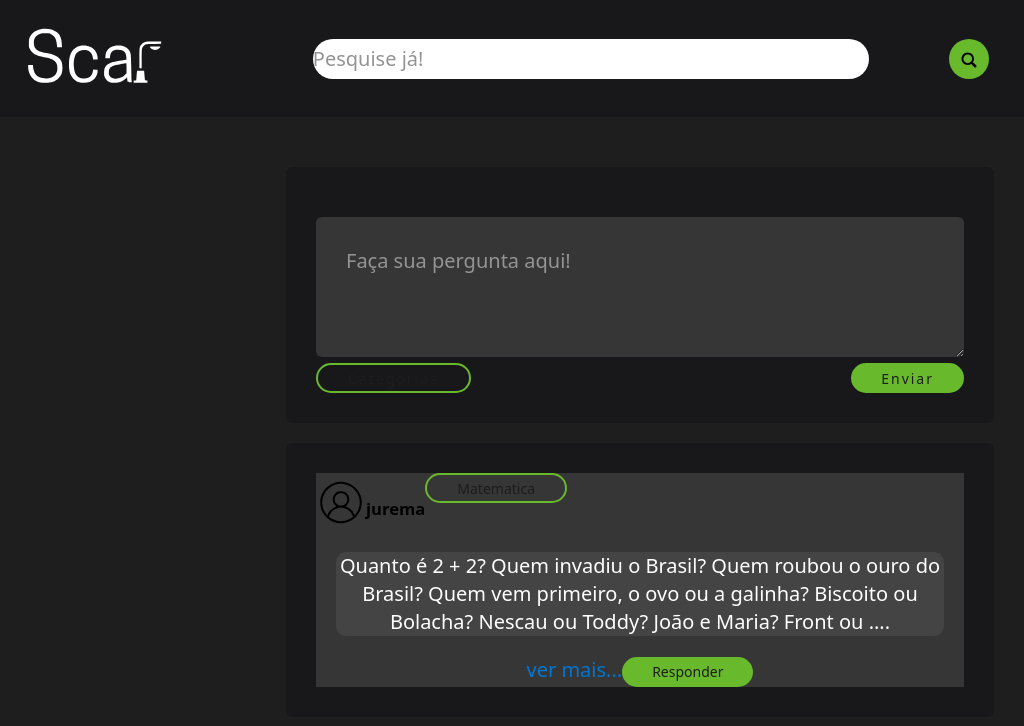
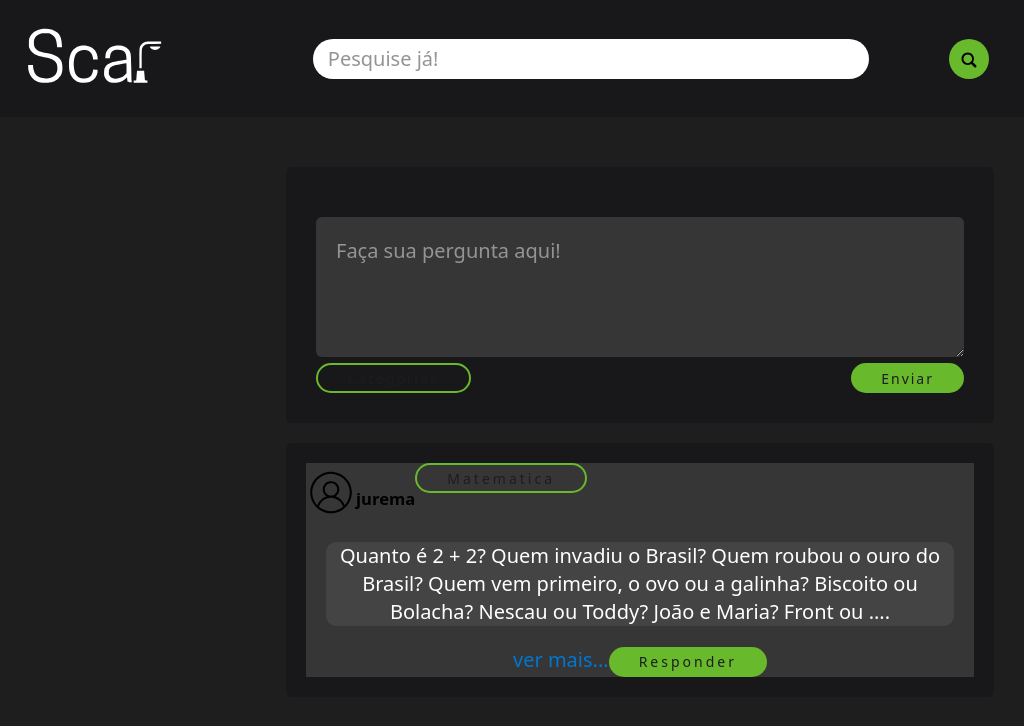
Before and after one commit to RelampagoMarquin/scar, a React (Vite) app in the folder web/: page /Inicio in a window 1280 px wide. Shown: the top 726 px of the page, without its empty margins (0-1024 px from the left). Built offline with nearby package versions, Linux system fonts and the light colour scheme.

Commit message:
ultimas mudanças no css

```diff
--- a/web/index.css
+++ b/web/index.css
@@ -717,13 +717,6 @@ label {
   display: inline-block;
 }
 
-input:not([type='checkbox']):not([type='radio']),
-input[type='range'],
-select,
-button,
-textarea {
-  -webkit-appearance: none;
-}
 
 textarea {
   display: block;
--- a/web/src/Css/Forms.css
+++ b/web/src/Css/Forms.css
@@ -43,6 +43,8 @@ form {
 
 button {
     background-color: green;
+    height: 40px;
+    letter-spacing: 3px;
 }
 
 p {
@@ -54,6 +56,7 @@ input{
     background-color: #3F3F46;
     outline: none;
     height: 40px;
+    padding-left: 15px;
 }
 button.submitformbutton{
     color: white;
--- a/web/src/Css/Styles.css
+++ b/web/src/Css/Styles.css
@@ -115,6 +115,9 @@ textarea.pergunta{
     color: #c3c3c3;
     background-color: #363636;
 }
+input#search{
+    padding-left: 15px;
+}
 div.botoes > button{
     font-size: 1.4rem;
     height: 3rem;
@@ -198,7 +201,7 @@ div.botoes > button{
         margin-top: 2rem;
         background-color: #18181B;
         width: 60%;
-        padding: 3rem;
+        padding: 2rem;
         border-radius: .6rem;
 
     }
--- a/web/src/pages/FormCadastro.tsx
+++ b/web/src/pages/FormCadastro.tsx
@@ -39,7 +39,7 @@ export function handleCadastro() {
         } catch (error) {
             console.log(error)
             alert('Erro')
-        }alert('Cadastro feito');
+        };
     }
 
     return (
--- a/web/src/pages/FormLogin.tsx
+++ b/web/src/pages/FormLogin.tsx
@@ -71,7 +71,7 @@ export function handleLogin() {
         } catch (error) {
             console.log(error)
             alert('Erro')
-        }alert("Login Efetuado");
+        };
     }
 
     return (
--- a/web/src/pages/TelaInicial.tsx
+++ b/web/src/pages/TelaInicial.tsx
@@ -21,7 +21,7 @@ export function TelaInicial() {
                 <Logo />
                 <div>
                     <div id='inicio'>
-                        <input className='search' name="search" type='search' placeholder="Pesquise já!" />
+                        <input className='search' name="search" type='search' placeholder="Pesquise já!" id='search'/>
                     </div>
                     <button className='button-seach'><img src={Pesquisa} id='botaopesquisa' /></button>
                 </div>
```
Also changed, not shown: 1 other file (tests, documents, lock files or other folders).
